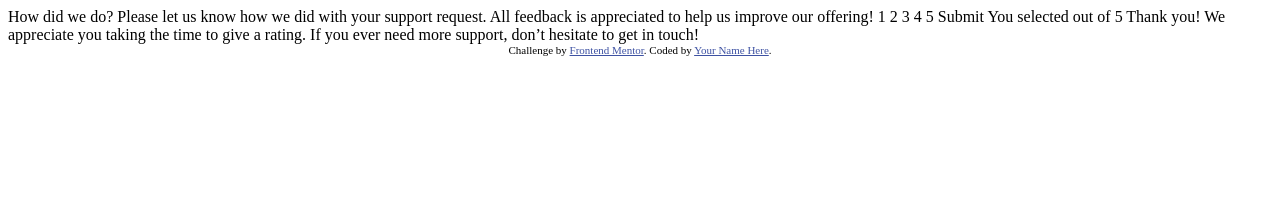
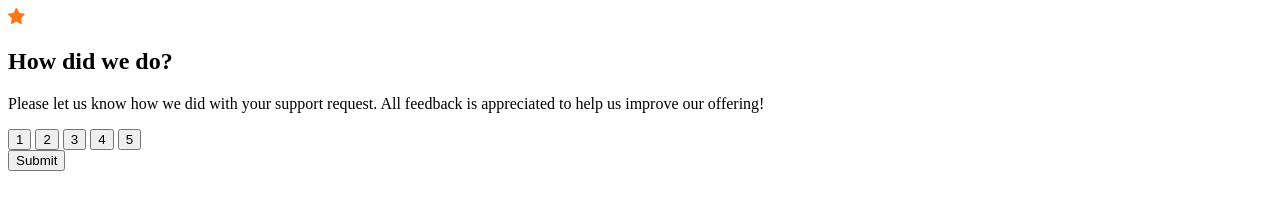
Before and after one commit to utha007/interactive-rating-component-main, a plain HTML site: page index.html in a window 1280 px wide. Drawn offline with Linux system fonts and the light colour scheme.

Commit message:
Added the structure to my html fies
Added structure to my html files and linked my CSS files.
I would style them on the next commit

```diff
--- a/index.html
+++ b/index.html
@@ -1,49 +1,45 @@
 <!DOCTYPE html>
 <html lang="en">
+
 <head>
   <meta charset="UTF-8">
-  <meta name="viewport" content="width=device-width, initial-scale=1.0"> <!-- displays site properly based on user's device -->
-
+  <meta name="viewport" content="width=device-width, initial-scale=1.0">
+  <link rel="stylesheet" href="styles.css" />
   <link rel="icon" type="image/png" sizes="32x32" href="./images/favicon-32x32.png">
 
   <title>Frontend Mentor | Interactive rating component</title>
 
-  <!-- Feel free to remove these styles or customise in your own stylesheet 👍 -->
-  <style>
-    .attribution { font-size: 11px; text-align: center; }
-    .attribution a { color: hsl(228, 45%, 44%); }
-  </style>
+
 </head>
+
 <body>
+  <main>
+    <div class="star">
+      <img src="images/icon-star.svg" alt="star" />
+    </div>
+    <div class="description">
+      <h2>How did we do?</h2>
+      <p>Please let us know how we did with your support request. All feedback is appreciated
+        to help us improve our offering!
+      </p>
+    </div>
+    <form action="thankyou.html">
+      <section class="values">
+        <button type="button">1</button>
+        <button type="button">2</button>
+        <button type="button">3</button>
+        <button type="button">4</button>
+        <button type="button">5</button>
+      </section>
+      <section>
+        <a href="thankyou.html">
+        <button type="submit" >Submit</button>
+      </a>
+      </section>
 
-  <!-- Rating state start -->
+    </form>
+  </main>
 
-  How did we do?
+</body>
 
-  Please let us know how we did with your support request. All feedback is appreciated
-  to help us improve our offering!
-
-  1 2 3 4 5
-
-  Submit
-
-  <!-- Rating state end -->
-
-  <!-- Thank you state start -->
-
-  You selected <!-- Add rating here --> out of 5
-
-  Thank you!
-
-  We appreciate you taking the time to give a rating. If you ever need more support,
-  don’t hesitate to get in touch!
-
-  <!-- Thank you state end -->
-
-
-  <div class="attribution">
-    Challenge by <a href="https://www.frontendmentor.io?ref=challenge" target="_blank">Frontend Mentor</a>.
-    Coded by <a href="#">Your Name Here</a>.
-  </div>
-</body>
 </html>
```
Also changed, not shown: thankyou.html (added, +27 -0 lines), styles.css (added), thankyoustyle.css (added).
